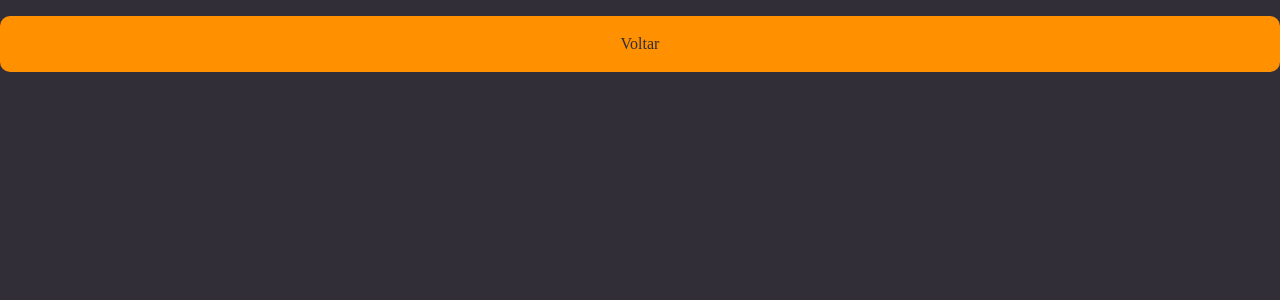
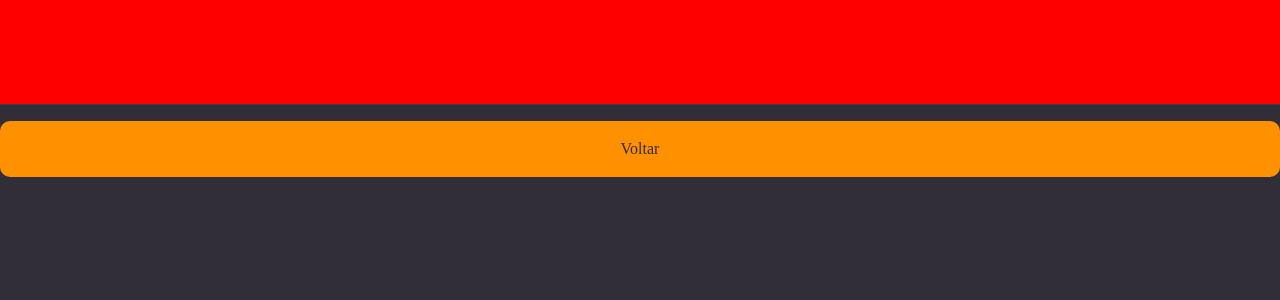
Before and after one commit to Limb00z/rr-notes, a React (Vite) app: page / in a window 1280 px wide. Shown: the top 300 px of the page. Built offline with nearby package versions, Linux system fonts and the light colour scheme.

Commit message:
criando o Header

```diff
--- /dev/null
+++ b/src/components/Header/index.jsx
@@ -0,0 +1,10 @@
+import { Container } from "./styles";
+
+
+export function Header() {
+    return (
+        <Container>
+
+        </Container>
+    );
+}
--- /dev/null
+++ b/src/components/Header/styles.js
@@ -0,0 +1,19 @@
+import styled from "styled-components";
+
+export const Container = styled.div`
+    grid-area: header;
+
+    height: 105px;
+    width: 100%;
+
+    border-bottom-width: 1px;
+    border-bottom-style: solid;
+    border-bottom-color: ${({theme}) => theme.COLORS.BACKGROUND_700};
+
+    display: flex;
+    justify-content: space-between;
+
+    padding: 0 80px;
+
+    background: red;
+`
--- a/src/pages/Details/index.jsx
+++ b/src/pages/Details/index.jsx
@@ -1,11 +1,11 @@
 import { Container } from "./style"
+import { Header } from "../../components/Header"
 import { Button } from "../../components/Button"
 
 function Index() {
    return (
     <Container>
-
-
+       <Header/>
        <Button title={"Voltar"}/>
     </Container>
   )
--- a/src/pages/Details/style.js
+++ b/src/pages/Details/style.js
@@ -1,5 +1,14 @@
 import styled from "styled-components";
 
 export const Container = styled.div`
+    width: 100%;
+    height: 100vh;
 
+    display: grid;
+
+    grid-template-rows: 105px auto;
+    grid-template-areas:
+        "header"
+        "content"
+    ;
 `;
```
